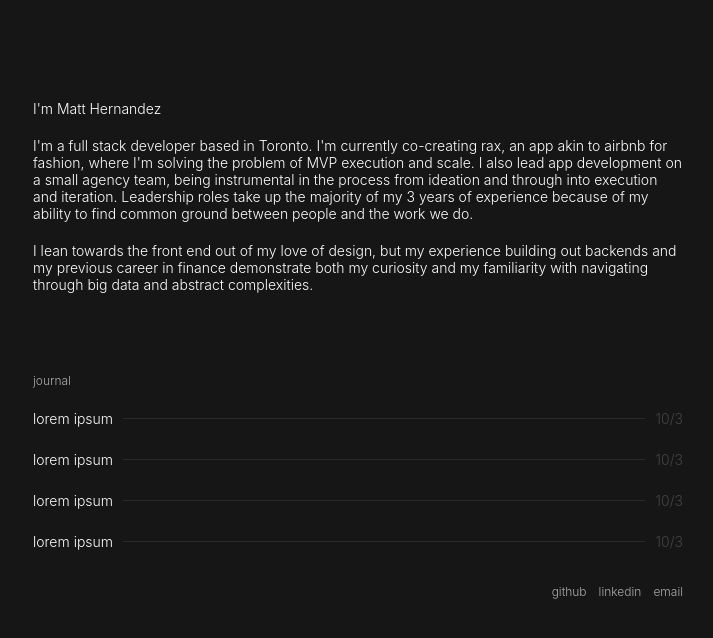
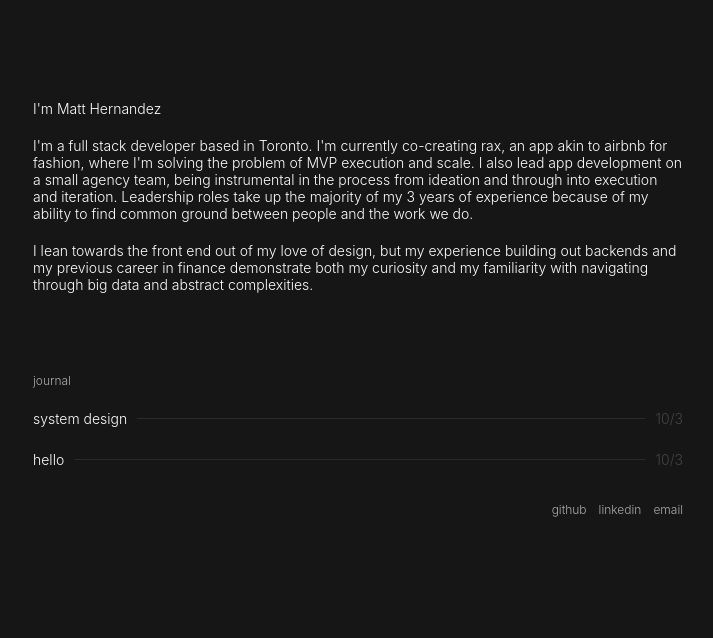
Before and after one commit to mtthdz/portfolio, a Next.js app: page / in a window 1280 px wide. Shown: the top 638 px of the page, without its empty margins (282-995 px from the left). Built offline with nearby package versions, Linux system fonts and the light colour scheme.

Commit message:
added props to blog list

```diff
--- a/components/BlogItem/index.tsx
+++ b/components/BlogItem/index.tsx
@@ -1,16 +1,21 @@
 import Link from "next/link";
 import { BlogItemStyles } from "./BlogItem.styles";
 
-const BlogItem = () => {
+type PostProps = {
+  title: string,
+  date: string
+}
+
+const BlogPost = ({ title, date }: PostProps) => {
   return (
     <BlogItemStyles>
       <Link href="/" className="flex-parent">
-        <p>lorem ipsum</p>
+        <p>{title}</p>
         <div></div>
-        <p className="item-date">10/3</p>
+        <p className="item-date">{date}</p>
       </Link>
     </BlogItemStyles>
   )
 }
 
-export default BlogItem;
+export default BlogPost;
--- a/components/BlogList/index.tsx
+++ b/components/BlogList/index.tsx
@@ -1,17 +1,21 @@
 import Link from "next/link";
 import { BlogListStyles } from "./BlogList.styles";
 import BlogItem from "../BlogItem";
+import { postList } from "@/api/posts";
 
 const BlogList = () => {
+  const data = postList;
+
   return (
     <BlogListStyles>
       <h4>journal</h4>
 
       <ul>
-        <BlogItem />
-        <BlogItem />
-        <BlogItem />
-        <BlogItem />
+        {
+          data.map((post, index) => (
+            <BlogItem title={post.title} date={post.date} key={index} />
+          ))
+        }
       </ul>
     </BlogListStyles>
   )
```
